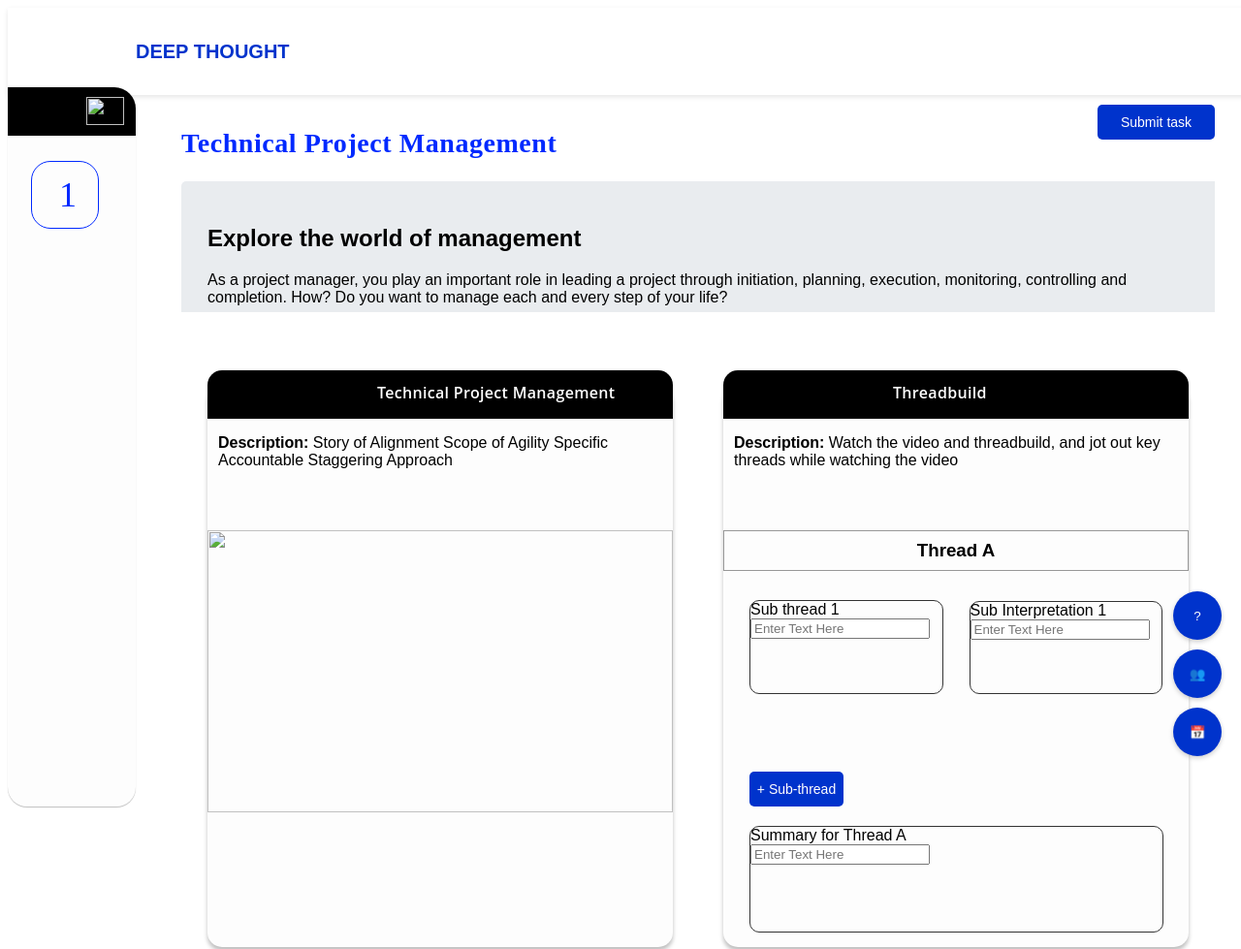
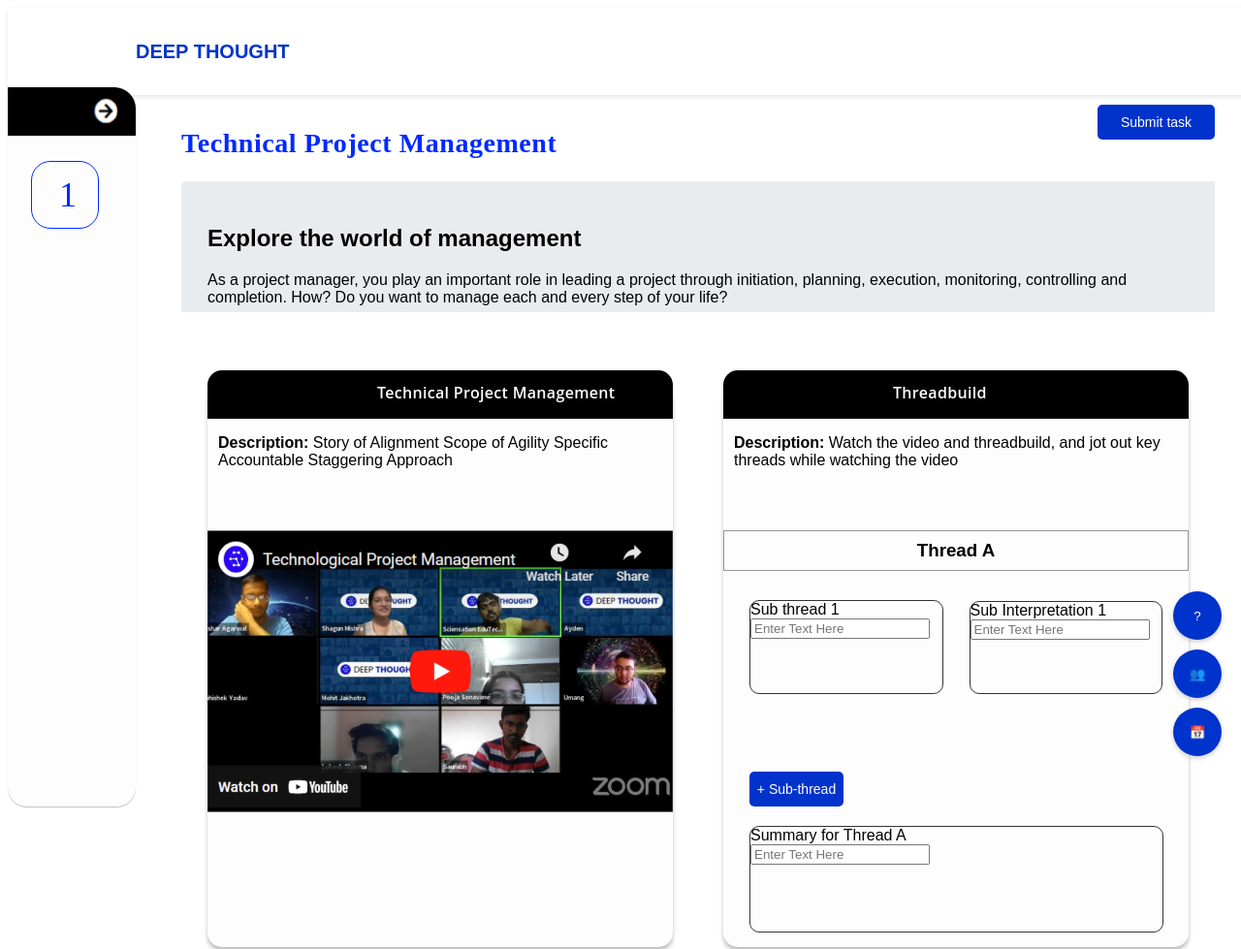
Before and after one commit to Poojaaa-del/My-Project, a plain HTML site: page index.html in a window 1280 px wide. Shown: the top 979 px of the page at 97% size. Drawn offline with Linux system fonts and the light colour scheme.

Commit message:
initial commit

```diff
--- a/index.html
+++ b/index.html
@@ -15,7 +15,7 @@
         </div>
     </header>
 
-    <div class="sidebar-header"><img src="\Intern-project\Screenshot from 2024-06-19 11-58-44 1.png"></div>
+    <div class="sidebar-header"><img src="Screenshot from 2024-06-19 11-58-44 1.png"></div>
     <div class="sidebar">
         <div class="sidebar-logo"><p>1</p></div>
     </div>
@@ -56,7 +56,7 @@
                 <div class="card-description">
                     <p><b>Description:</b> Story of Alignment Scope of Agility Specific Accountable Staggering Approach</p>
                 </div>
-                <img src="\Intern-project\image 13.png"></img>
+                <img src="image 13.png"></img>
             </div>
 
             <!-- Card 2: Threadbuild -->
```
